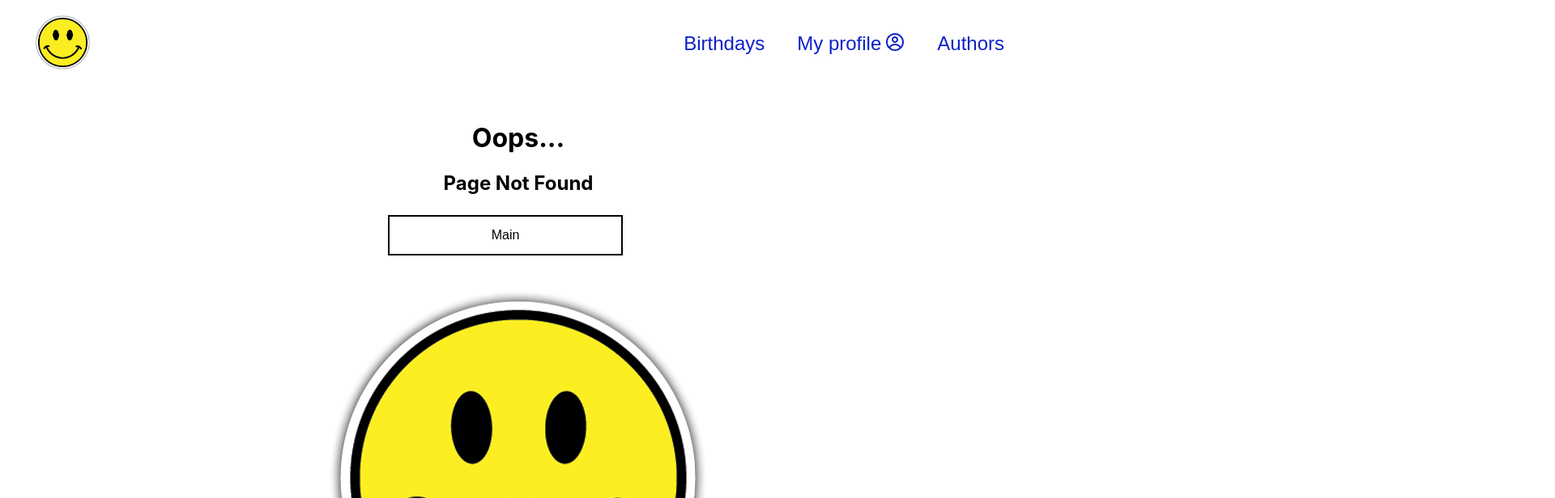
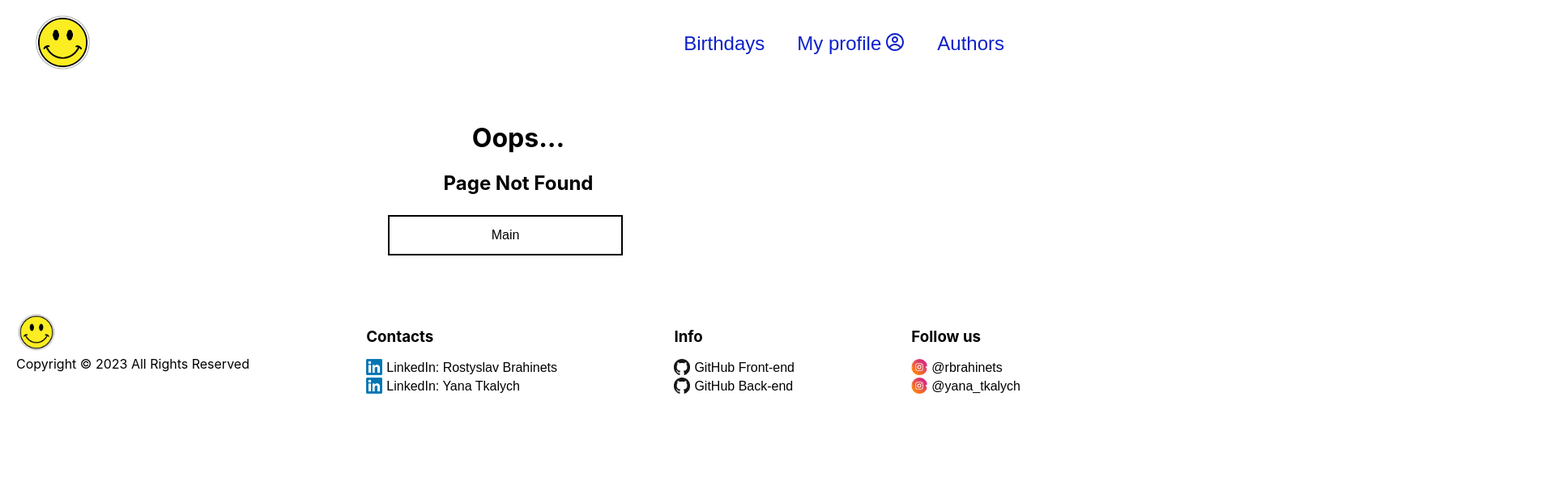
Before and after one commit to rbrahinets/birthday-reminder-frontend, a React (Create React App) app: page / in a window 1280 px wide. Shown: the top 616 px of the page at 81% size, 1920 px wide, since content can reach past the window. Built offline with nearby package versions, Linux system fonts and the light colour scheme.

Commit message:
Add styles for footer

```diff
--- a/src/components/styles.css
+++ b/src/components/styles.css
@@ -5,7 +5,11 @@ header {
 }
 
 footer {
+    display: flex;
+    justify-content: space-between;
+    text-align: left;
     padding: 20px;
+    margin-top: 50px;
 }
 
 button {
@@ -141,3 +145,23 @@ hr {
     color: #ff0000;
     font-size: 12px;
 }
+
+.footer-logo {
+    width: 50px;
+    height: 50px;
+}
+
+.footer-link {
+    color: #000000;
+    text-decoration: none;
+    cursor: pointer;
+    font-family: 'Plus Jakarta Sans', sans-serif;
+    margin-bottom: -15px;
+}
+
+.footer-link-logo {
+    width: 20px;
+    height: 20px;
+    margin-right: 5px;
+    margin-top: -2px;
+}
```
